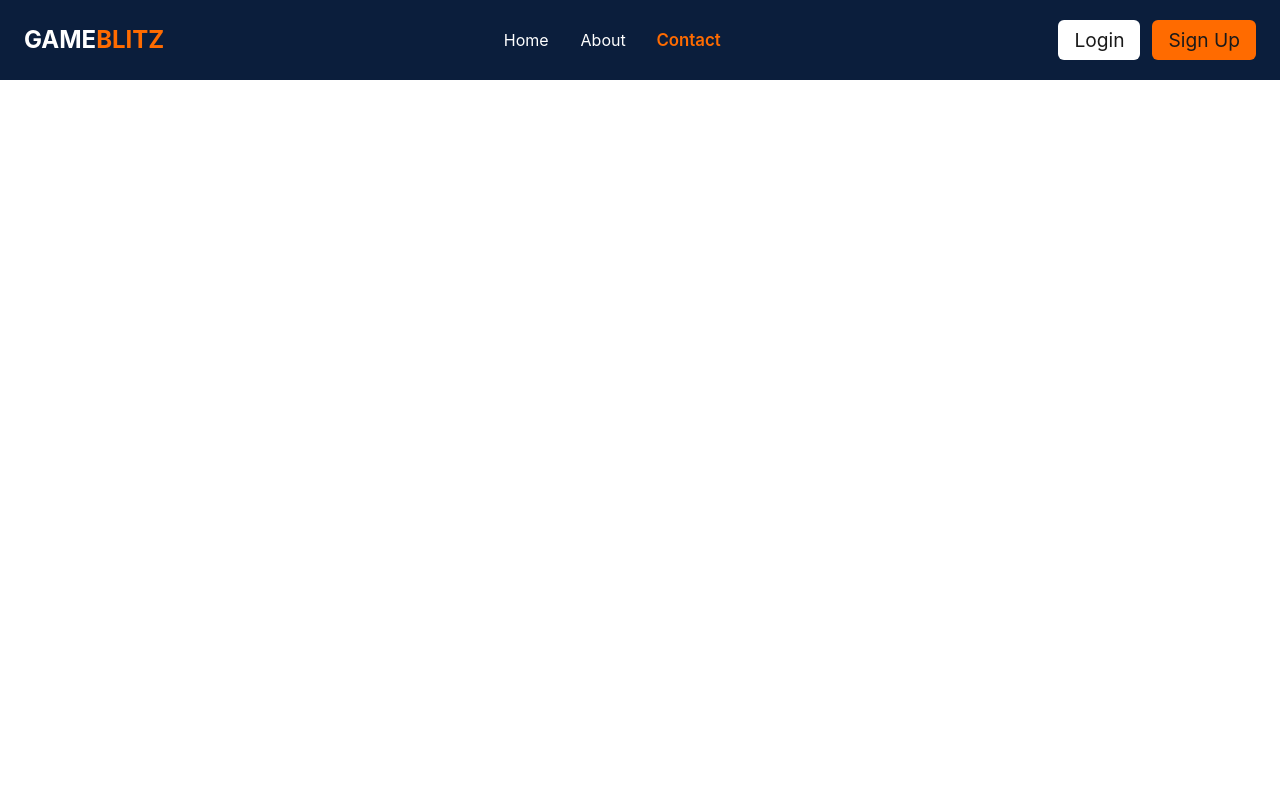
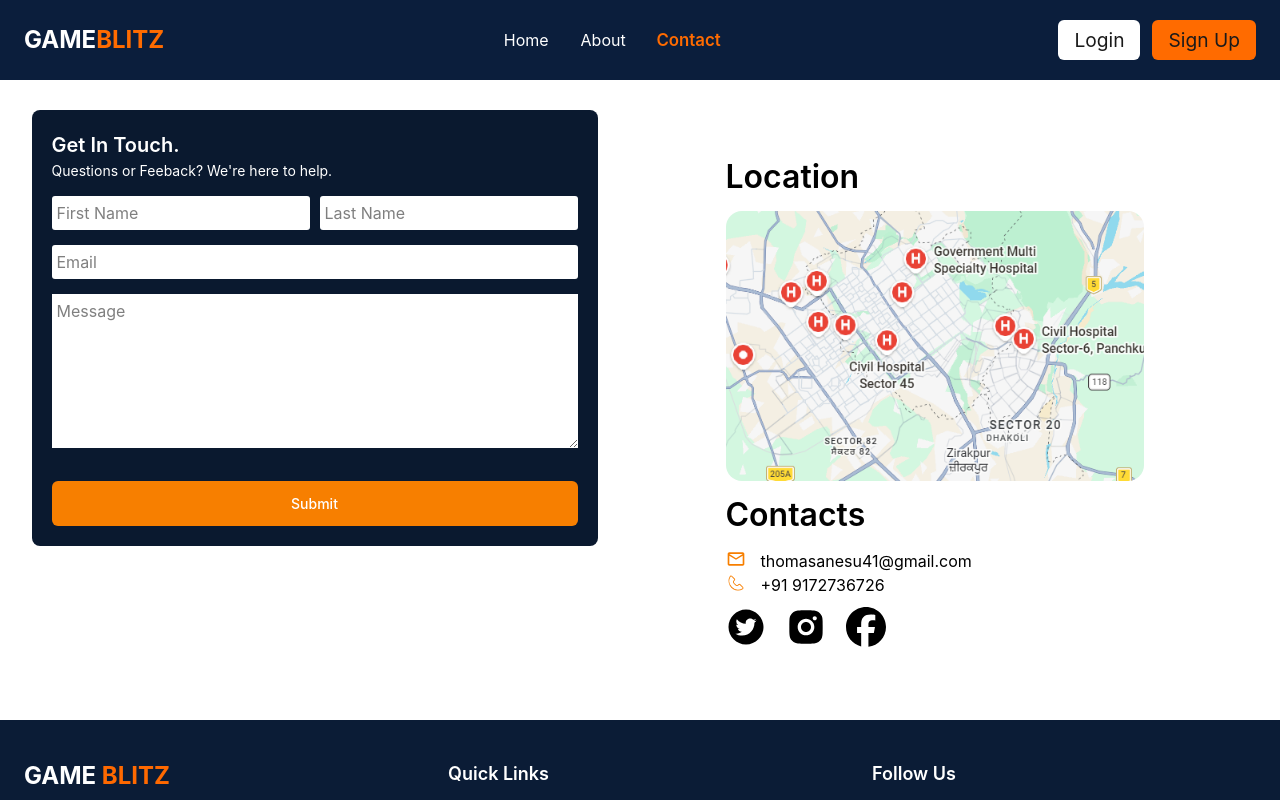
Before and after one commit to SajjadRizvi04/GameBlitz, a React (Vite) app in the folder gameblitz/: page /contact in a window 1280 px wide. Shown: the top 800 px of the page. Built offline with nearby package versions, Linux system fonts and the light colour scheme.

Commit message:
Sajjad - Contact page done

```diff
--- a/gameblitz/src/App.jsx
+++ b/gameblitz/src/App.jsx
@@ -5,7 +5,8 @@ import Home from "./components/home/Home";
 import About from "./components/about/About";
 import { Dashboard } from "./components/dashboard/Dashboard";
 import Profile from "./components/dashboard/Profile";
-import Teams from "./components/dashboard/Teams";
+import Teams from "./components/dashboard/teams/Teams";
+import ContactUs from "./components/contact/ContactUs";
 
 function App() {
   return (
@@ -18,6 +19,7 @@ function App() {
           <Route path="teams" element={<Teams/>}></Route>
         </Route>
         <Route path="/about" element={<About />}></Route>
+        <Route path="/contact" element={<ContactUs/>}></Route>
       </Routes>
     </>
   );
--- /dev/null
+++ b/gameblitz/src/components/contact/ContactUs.css
@@ -0,0 +1,17 @@
+.contact-page-template {
+    width: 100vw;
+    padding: 15px;
+    display: flex;
+    flex-direction: row;
+    gap: 5rem;
+    justify-content: center;
+    height: 80vh;
+    flex-wrap: wrap;
+}
+
+.location-and-contact {
+    display: flex;
+    flex-direction: column;
+    justify-content: center;
+    margin-left: 3rem;
+}
--- /dev/null
+++ b/gameblitz/src/components/contact/ContactUs.jsx
@@ -0,0 +1,25 @@
+import React from 'react'
+import Navbar from '../shared/Navbar'
+import GetInTouch from './getInTouch/GetInTouch'
+import "./ContactUs.css"
+import ContactCard from './contact card/ContactCard'
+import Location from './location/Location'
+import Footer from '../shared/footer/Footer'
+
+function Contact() {
+  return (
+    <>
+    <div className='contact-page-template'>
+      <GetInTouch />
+      <div className='location-and-contact'>
+        <Location/>
+        <ContactCard/>
+      </div>
+    </div>
+    <Footer/>
+    </>
+
+  )
+}
+
+export default Contact
--- /dev/null
+++ b/gameblitz/src/components/contact/contact card/ContactCard.css
@@ -0,0 +1,26 @@
+.contact-card-template{
+    display: flex;
+    flex-direction: column;
+    gap: 10px;
+}
+.my-contacts-head {
+    font-size: 2rem;
+    font-weight: 600;
+}
+.email-dets {
+    display: flex;
+    flex-direction: row;
+    gap: 15px;
+
+}
+.phone-dets{
+    display: flex;
+    flex-direction: row;
+    gap: 15px;
+}
+.icons-div {
+    display: flex;
+    flex-direction: row;
+    gap: 20px;
+    margin-top: 10px;
+}
--- /dev/null
+++ b/gameblitz/src/components/contact/contact card/ContactCard.jsx
@@ -0,0 +1,36 @@
+import React from 'react'
+import "./ContactCard.css"
+import { MdOutlineEmail } from "react-icons/md";
+import { CiPhone } from "react-icons/ci";
+import { AiFillTwitterCircle } from "react-icons/ai";
+import { RiInstagramFill } from "react-icons/ri";
+import { FaFacebook } from "react-icons/fa6";
+
+
+
+
+function ContactCard() {
+  return (
+    <section className='contact-card-template'>
+        <h2 className='my-contacts-head'>Contacts</h2>
+        <div className='contact-card-det-1'>
+            <div className='email-dets'>
+                <MdOutlineEmail color='#f77f00' size='20px'/>
+                <span>thomasanesu41@gmail.com</span>
+            </div>
+            <div className='phone-dets'>
+                <CiPhone color='#f77f00' size='20px'/>
+                <span>+91 9172736726</span>
+            </div>
+            <div className='icons-div'>
+                <AiFillTwitterCircle size='40' className='transition-all hover:scale-105' />
+                <RiInstagramFill size='40' className='transition-all hover:scale-105'/>
+                <FaFacebook size='40' className='transition-all hover:scale-105'/>
+
+            </div>
+        </div>
+    </section>
+  )
+}
+
+export default ContactCard
--- /dev/null
+++ b/gameblitz/src/components/contact/getInTouch/GetInTouch.css
@@ -0,0 +1,52 @@
+.get-in-touch-main {
+    display: flex;
+    flex-direction: column;
+    gap: 15px;
+    background: #0A192F;
+    color: white;
+    width: max-content;
+    padding: 20px;
+    border-radius: 8px;
+    height: fit-content;
+    margin-top: 15px;
+}
+.get-in-touch-heading{
+    font-weight: 600;
+    font-size: 20px;
+}
+.contact-description-p{
+    font-size:14px ;
+}
+.get-in-touch-main form{
+    display: flex;
+    flex-direction: column;
+    gap: 15px;
+}
+.get-in-touch-main form input{
+    background-color: white;
+    color: black;
+    padding: 5px;
+    border-radius: 3px;
+}
+.contact-first-row{
+    display: flex;
+    gap: 10px;
+}
+.get-in-touch-main form textarea{
+    background-color: #fff;
+    color:black;
+    padding: 5px;
+}
+.get-in-touch-main form button{
+     margin-top: 18px;
+  padding: 12px;
+  /* background: #1677ff; */
+  background: #F77F00;
+  color: white;
+  font-size: 14px;
+  font-weight: 500;
+  border: none;
+  border-radius: 6px;
+  cursor: pointer;
+  transition: all 0.2s ease;
+}
--- /dev/null
+++ b/gameblitz/src/components/contact/getInTouch/GetInTouch.jsx
@@ -0,0 +1,26 @@
+import React from 'react'
+import "./GetInTouch.css"
+
+const GetInTouch = () => {
+  return (
+    <div className='get-in-touch-main'>
+        <div>
+            <h1 className='get-in-touch-heading'>Get In Touch.</h1>
+            <p className='contact-description-p'>Questions or Feeback? We're here to help.</p>
+        </div>
+
+        <form>
+            <div className='contact-first-row'>
+                <input type='text' placeholder='First Name' name='firstName'/>
+                <input type='text' placeholder='Last Name' name='lastName'/>
+            </div>
+            <input type='email' placeholder='Email' name='email'/>
+            <textarea placeholder='Message' name='message'rows='6'></textarea>
+            <button type='submit'>Submit</button>
+
+        </form>
+    </div>
+  )
+}
+
+export default GetInTouch
--- /dev/null
+++ b/gameblitz/src/components/contact/location/Location.css
@@ -0,0 +1,11 @@
+.location-heading {
+    font-size: 2rem;
+    margin-bottom: 10px;
+    font-weight: 600;
+}
+.location-img {
+    border-radius: 1rem;
+    margin-bottom: 10px;
+    height: 80%;
+    width: 80%;
+}
--- /dev/null
+++ b/gameblitz/src/components/contact/location/Location.jsx
@@ -0,0 +1,14 @@
+import React from 'react'
+import maps from '/map.png'
+import './Location.css'
+
+const Location = () => {
+  return (
+    <div>
+      <h2 className='location-heading transition hover:scale-105'>Location</h2>
+      <img src={maps} alt='A map' className='location-img'></img>
+    </div>
+  )
+}
+
+export default Location
```
